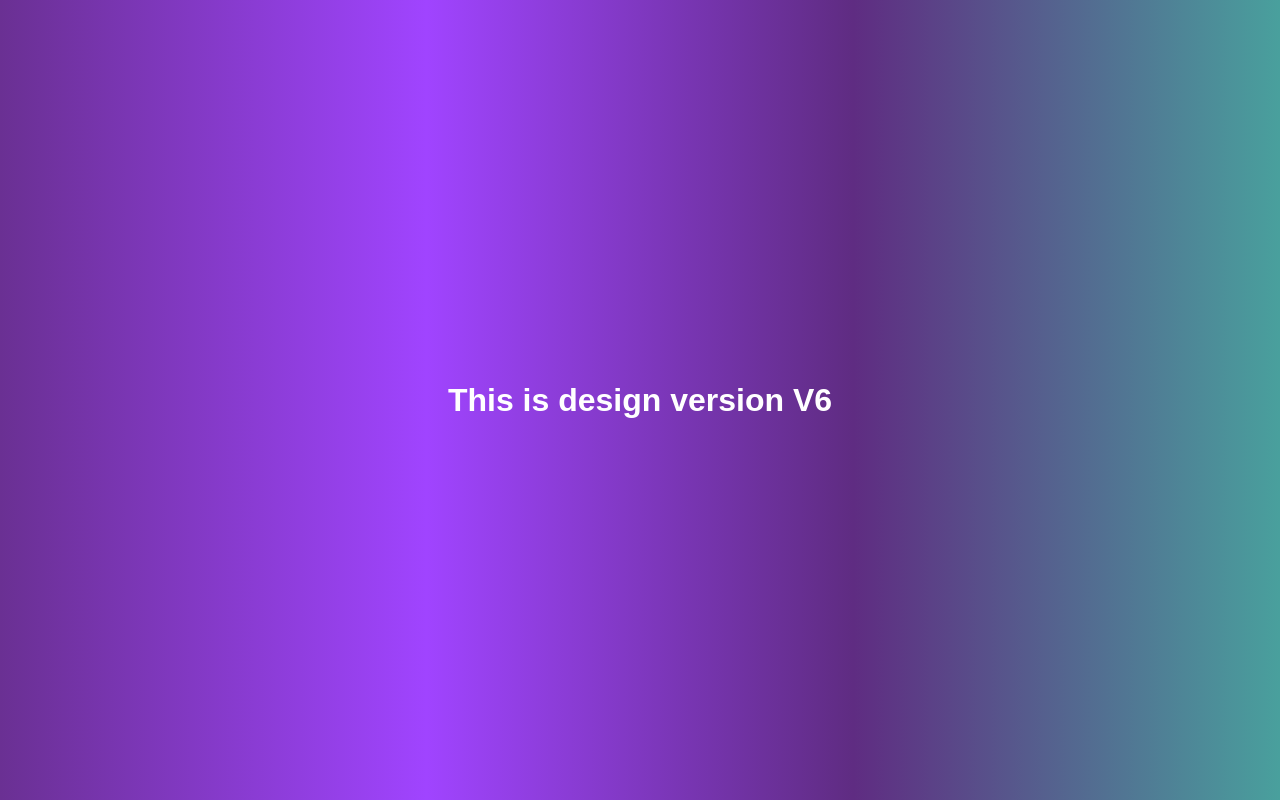
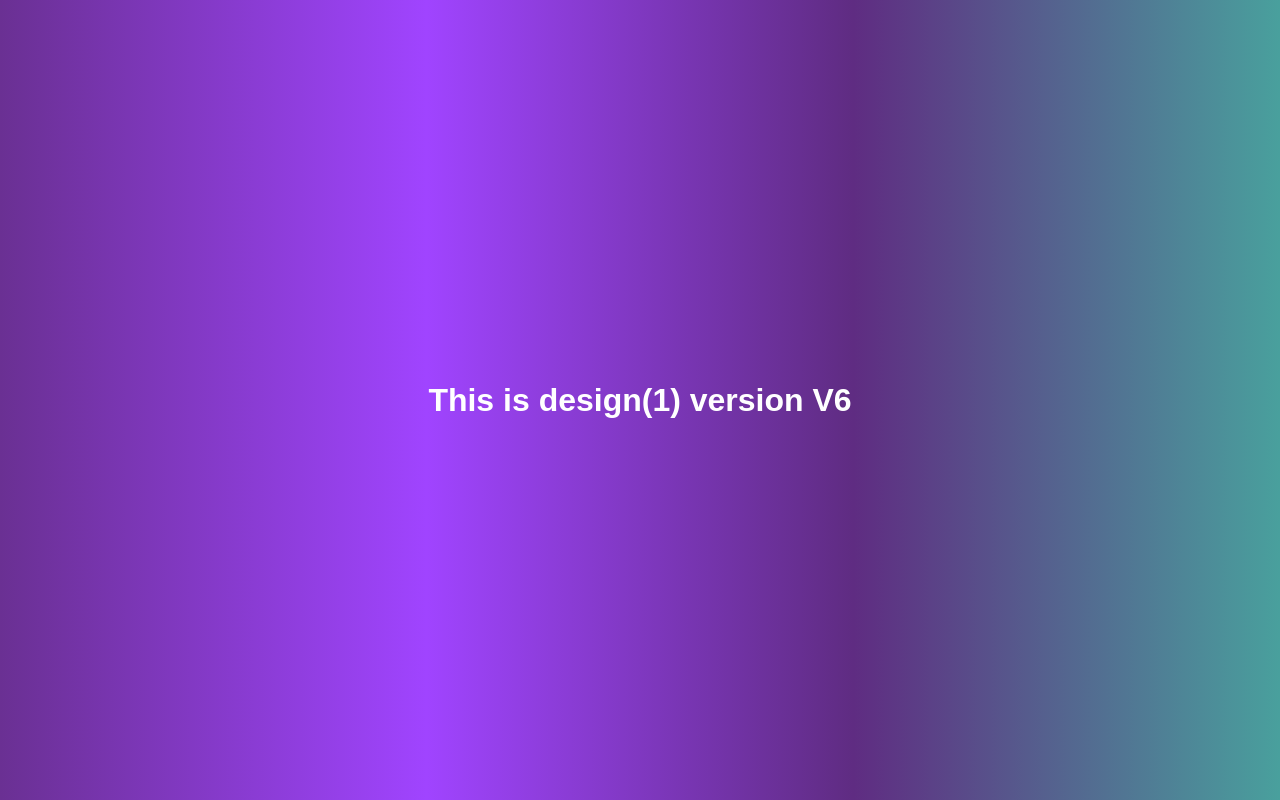
Before and after one commit to Thrinesh-18/myrepo, a plain HTML site: page index.html in a window 1280 px wide. Drawn offline with Linux system fonts and the light colour scheme.

Commit message:
modified design changed H1

```diff
--- a/index.html
+++ b/index.html
@@ -7,6 +7,6 @@
   <title>Document</title>
 </head>
 <body>
-  <h1>This is design version V6</h1>
+  <h1>This is design(1) version V6</h1>
 </body>
 </html>
```
